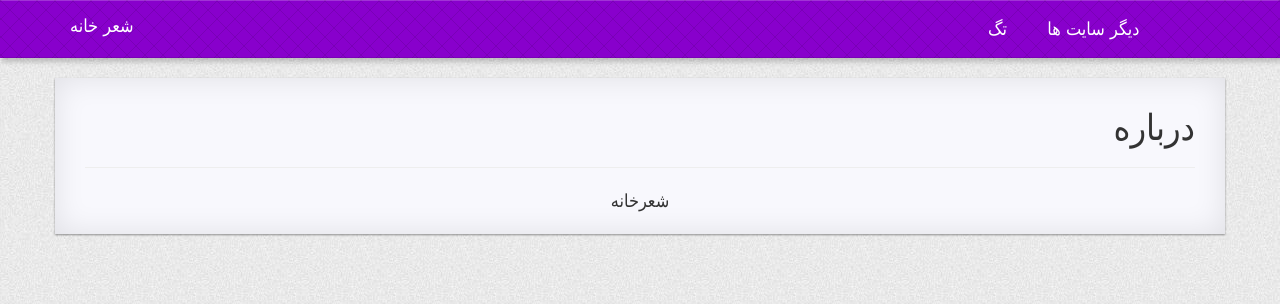
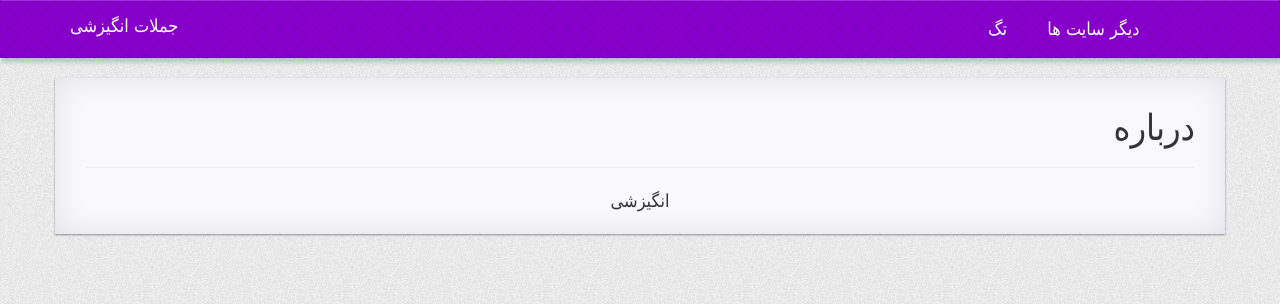
Before and after one commit to MHKarami97/sentence, a Jekyll site: the page built from pages/4about.md, in a window 1280 px wide. Shown: the top 304 px of the page. Built offline with Jekyll 4.4.1, drawn with Linux system fonts in a browser that asks for light colours; nearby versions of some CDN libraries; a style sheet for code colours, icons or effects is not loaded.

Commit message:
change info

```diff
--- a/_config.yml
+++ b/_config.yml
@@ -22,9 +22,9 @@ defaults:
       styles : [highlight.css,gitment.css,post.css]
       scripts : [gitment.js, post.js]
 
-title: "شعر خانه"
+title: "جملات انگیزشی"
 email: mhkaram97@gmail.com
-description: "محفل شعر"
+description: "جملات انگیزشی"
 
 github:
   username: mhkarami97
@@ -37,8 +37,8 @@ swiftype:
 #     client_id: a6fb73b3e790e234bab8
 #     client_secret: cc10aaff53a03d05ab2ee002dbf401dd7627c7a3
 
-url: "https://poem.mhkarami97.ir"
-imgrepo: "https://poem.mhkarami97.ir/static/img"
+url: "https://sentence.mhkarami97.ir"
+imgrepo: "https://sentence.mhkarami97.ir/static/img"
 
 google_analytics: "G-DZM25ZLKRP"
 analytics:
--- a/pages/4about.md
+++ b/pages/4about.md
@@ -5,4 +5,4 @@ permalink: /about/
 icon: octicon-heart
 ---
 
-شعرخانه
+انگیزشی
```
Also changed, not shown: pages/5link-external.md (+1 -1 lines).
